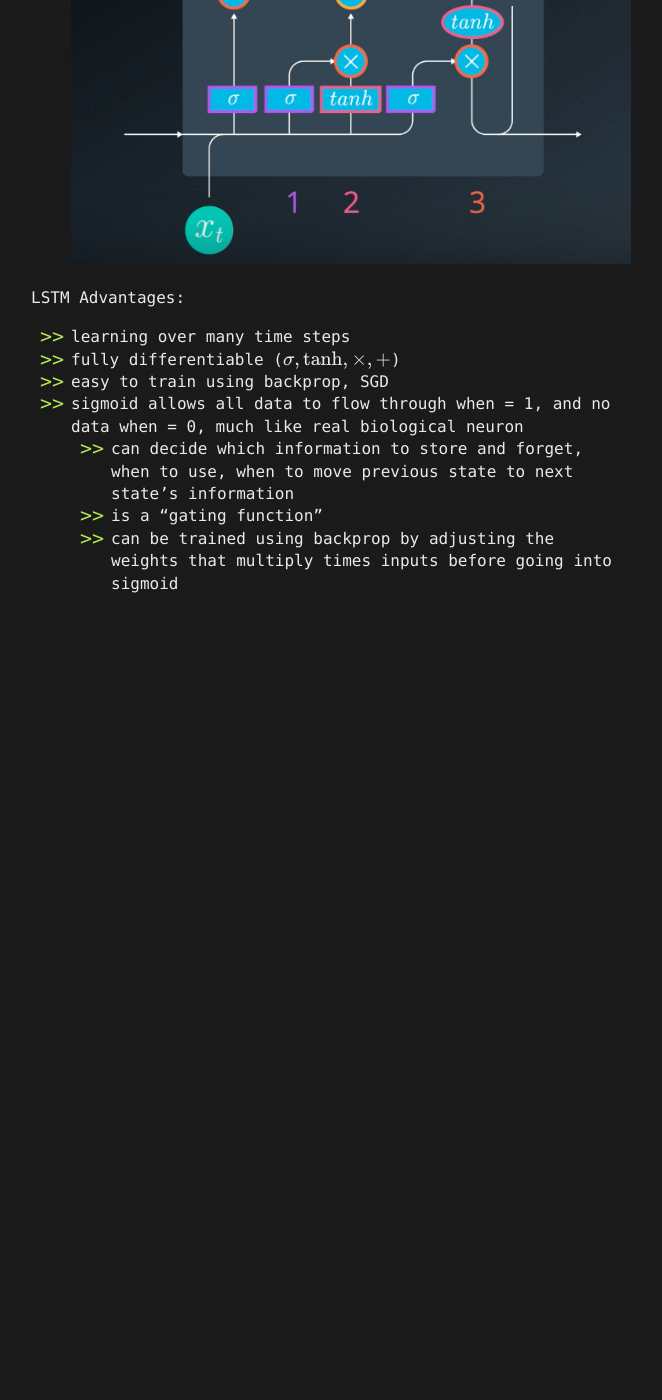
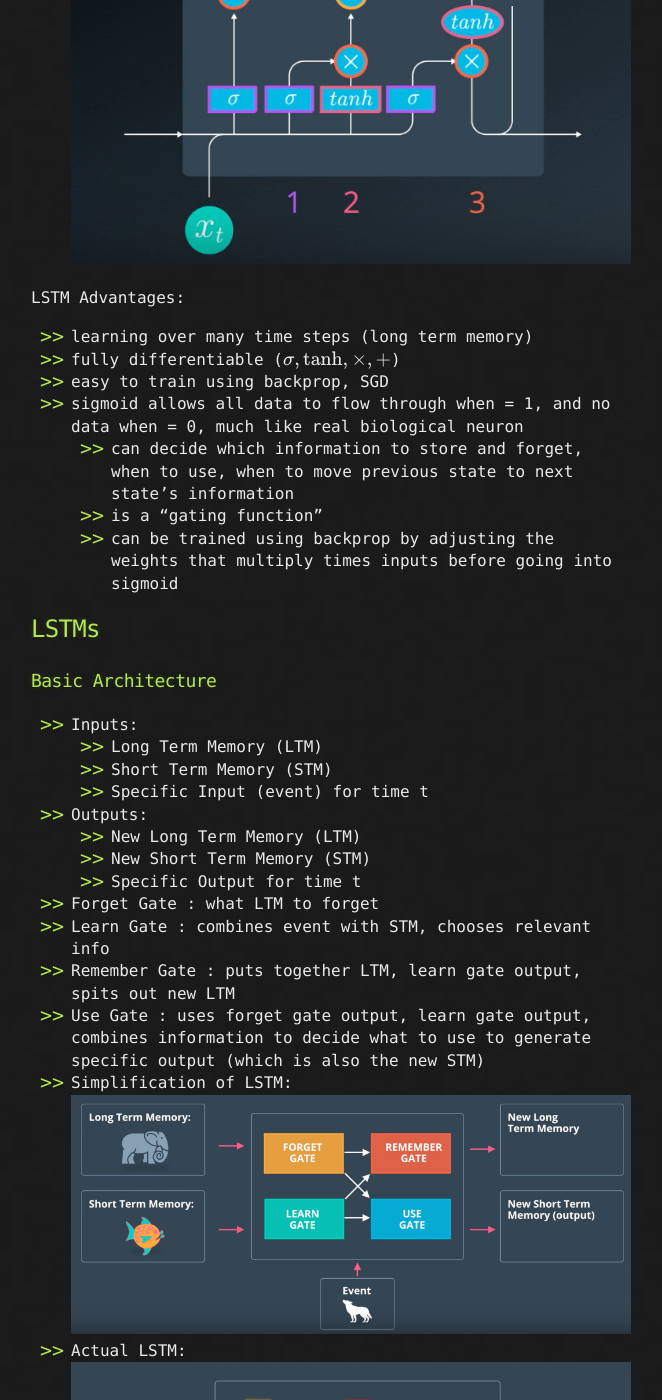
Before and after one commit to LivingProgram/ml-notes, a Jekyll site: the page built from chapter-3/index.md, in a window 1280 px wide and 1400 px high, scrolled down 8845 px. Shown: the whole window, without its empty margins (309-971 px from the left). Built offline with Jekyll 4.4.1, drawn with Linux system fonts in a browser that asks for light colours; our own code applies the rules of GitHub Pages for plain Markdown files; formulas are drawn with MathJax 3; the repository's description, which GitHub fills in, is left out; before the commit the page ends 9460 px from its top, so only the background shows below that.

Commit message:
update with lstm basic architecture

```diff
--- a/chapter-3/index.md
+++ b/chapter-3/index.md
@@ -161,10 +161,27 @@ LSTM neuron:
 ![ml-notes_28](/images/ml-notes_28.png)
 
 LSTM Advantages:
-- learning over many time steps
+- learning over many time steps (long term memory)
 - fully differentiable ($$\sigma, \text{tanh}, \times, +$$)
 - easy to train using backprop, SGD
 - sigmoid allows all data to flow through when = 1, and no data when = 0, much like real biological neuron
   - can decide which information to store and forget, when to use, when to move previous state to next state's information
   - is a "gating function"
   - can be trained using backprop by adjusting the weights that multiply times inputs before going into sigmoid
+
+## LSTMs
+### Basic Architecture
+- Inputs:
+  - Long Term Memory (LTM)
+  - Short Term Memory (STM)
+  - Specific Input (event) for time t
+- Outputs:
+  - New Long Term Memory (LTM)
+  - New Short Term Memory (STM)
+  - Specific Output for time t
+- Forget Gate : what LTM to forget
+- Learn Gate : combines event with STM, chooses relevant info
+- Remember Gate : puts together LTM, learn gate output, spits out new LTM
+- Use Gate : uses forget gate output, learn gate output, combines information to decide what to use to generate specific output (which is also the new STM)
+- Simplification of LSTM: ![ml-notes_29](/images/ml-notes_29.png)
+- Actual LSTM: ![ml-notes_30](/images/ml-notes_30.png)
```
Also changed, not shown: images/ml-notes_29.png (added), images/ml-notes_30.png (added).
